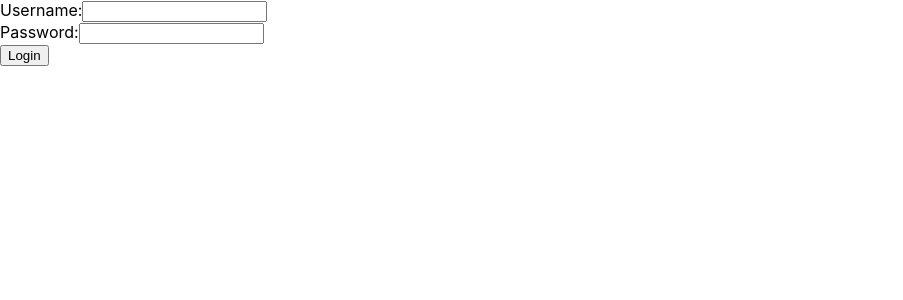
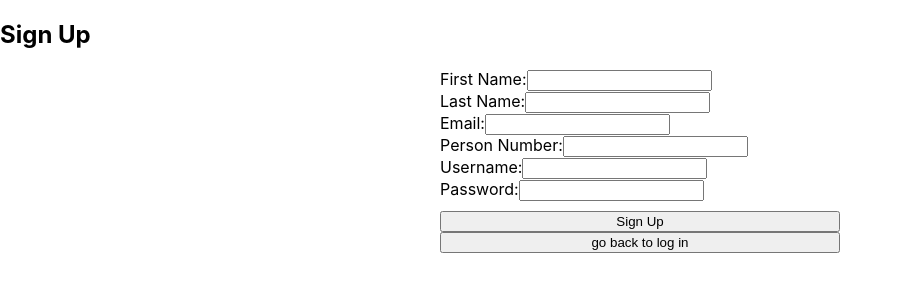
Before and after one commit to sebgro98/AwesomeProject, a React (Create React App) app in the folder frontend/: page /signup in a window 1280 px wide. Shown: the top 300 px of the page, without its empty margins (0-903 px from the left). Built offline with nearby package versions, Linux system fonts and the light colour scheme.

Commit message:
Fixed with router os that a user can route to diffrent views.

```diff
--- a/frontend/package.json
+++ b/frontend/package.json
@@ -12,6 +12,7 @@
     "pg-hstore": "^2.3.4",
     "react": "^18.2.0",
     "react-dom": "^18.2.0",
+    "react-router-dom": "^6.22.1",
     "react-scripts": "5.0.1",
     "sequelize": "^6.36.0",
     "web-vitals": "^2.1.4"
--- a/frontend/src/index.js
+++ b/frontend/src/index.js
@@ -1,16 +1,23 @@
 import React from 'react';
-import ReactDOM from 'react-dom/client';
+import ReactDOM from 'react-dom';
+import { BrowserRouter as Router, Route, Routes } from 'react-router-dom';
 import './index.css';
 import App from './App';
-import SingUpView from './views/SignUpView';
-import LoginView from "./views/LoginView";
+import SignUpView from './views/SignUpView';
+import LoginView from './views/LoginView';
 import reportWebVitals from './reportWebVitals';
 
-const root = ReactDOM.createRoot(document.getElementById('root'));
-root.render(
-  <React.StrictMode>
-      <LoginView />
-  </React.StrictMode>
+ReactDOM.render(
+    <React.StrictMode>
+        <Router>
+            <Routes>
+                <Route path="/signup" element={<SignUpView />} />
+                <Route path="/" element={<LoginView />} />
+                {/* Add more routes if needed */}
+            </Routes>
+        </Router>
+    </React.StrictMode>,
+    document.getElementById('root')
 );
 
 // If you want to start measuring performance in your app, pass a function
--- a/frontend/src/views/LoginView.js
+++ b/frontend/src/views/LoginView.js
@@ -1,10 +1,13 @@
 import React, { useState } from 'react';
 import axios from 'axios';
+import { useNavigate } from 'react-router-dom';
 
 const LoginView = () => {
     const [username, setUsername] = useState('');
     const [password, setPassword] = useState('');
     const [error, setError] = useState('');
+
+    const navigate = useNavigate(); // Use useNavigate to get the navigate function
 
     const handleSubmit = async (e) => {
         e.preventDefault();
@@ -18,14 +21,20 @@ const LoginView = () => {
         try {
             const response = await axios.post('http://localhost:8000/person/login', { username, password });
             // Handle successful login
-            console.log(response.data); // Or redirect user
+            console.log(response.data);
         } catch (error) {
             // Handle failed login
             setError('Login failed. Please check your credentials.');
         }
     };
 
+    const redirectToSignUp = () => {
+        // Use navigate to navigate to the SignUpView
+        navigate('/signup');
+    };
+
     return (
+        <div>
             <form onSubmit={handleSubmit}>
                 {error && <p>{error}</p>}
                 <div>
@@ -37,7 +46,13 @@ const LoginView = () => {
                     <input type="password" value={password} onChange={(e) => setPassword(e.target.value)} />
                 </div>
                 <button type="submit">Login</button>
+
+                {/* Button to redirect to SignUpView */}
+                <button type="button" onClick={redirectToSignUp}>
+                    Sign Up
+                </button>
             </form>
+        </div>
     );
 };
 
--- a/frontend/src/views/SignUpView.js
+++ b/frontend/src/views/SignUpView.js
@@ -1,9 +1,10 @@
-// SignUpView.js
 import React, { useState } from 'react';
 import axios from "axios";
+import { useNavigate } from 'react-router-dom';
 
 const SignUpView = () => {
     const [error, setError] = useState('');
+    const navigate = useNavigate(); // Get the navigate function from react-router-dom
 
     const [formData, setFormData] = useState({
         firstName: '',
@@ -26,20 +27,23 @@ const SignUpView = () => {
         e.preventDefault();
         setError('');
 
+        try {
+            const response = await axios.post('http://localhost:8000/person/register', { formData });
+            // Handle successful registration
+            console.log(response.data);
+            alert('User registered successfully!');
 
-        try {
-            const response = await axios.post('http://localhost:8000/person/register', {formData});
-            // Handle successful login
-            console.log(response.data); // Or redirect user
-            alert('User registered successfully!');
             // Redirect to the login page
+            navigate('/');
         } catch (error) {
-            // Handle failed login
-            setError('Login failed. Please check your credentials.');
+            // Handle failed registration
+            setError('Registration failed. Please check your data.');
         }
-        // Add logic to send the form data to the server for registration
-        // You can use fetch or any other library to make an API request
-        console.log('Form data submitted:', formData);
+    };
+
+    const redirectToLogIn = () => {
+        // Use navigate to navigate to the SignUpView
+        navigate('/');
     };
 
     return (
@@ -77,6 +81,11 @@ const SignUpView = () => {
                 </label>
 
                 <button type="submit" style={{ marginTop: '10px' }}>Sign Up</button>
+
+                {/* Button to redirect to SignUpView */}
+                <button type="button" onClick={redirectToLogIn}>
+                    go back to log in
+                </button>
             </form>
         </div>
     );
```
Also changed, not shown: 1 other file (tests, documents, lock files or other folders). Lines whose indentation alone changed are shown as unchanged.
